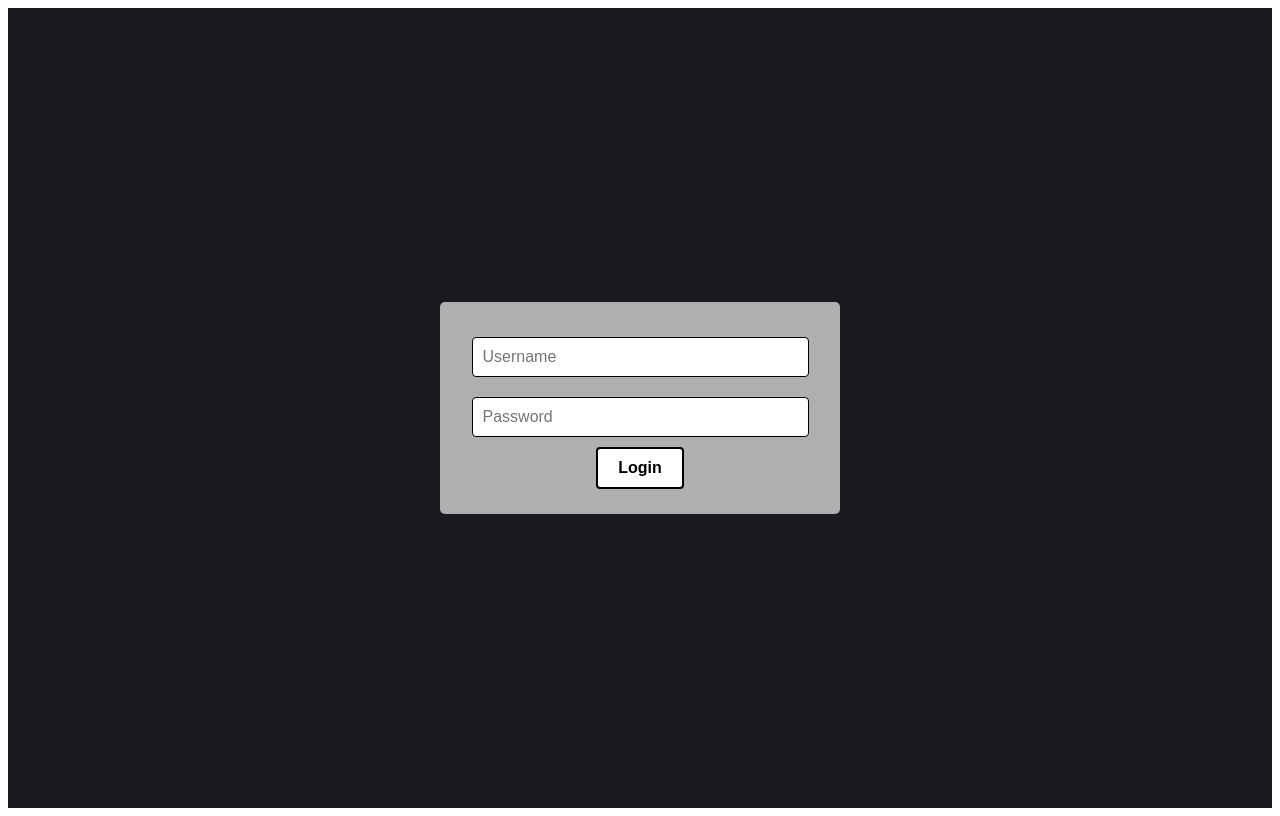
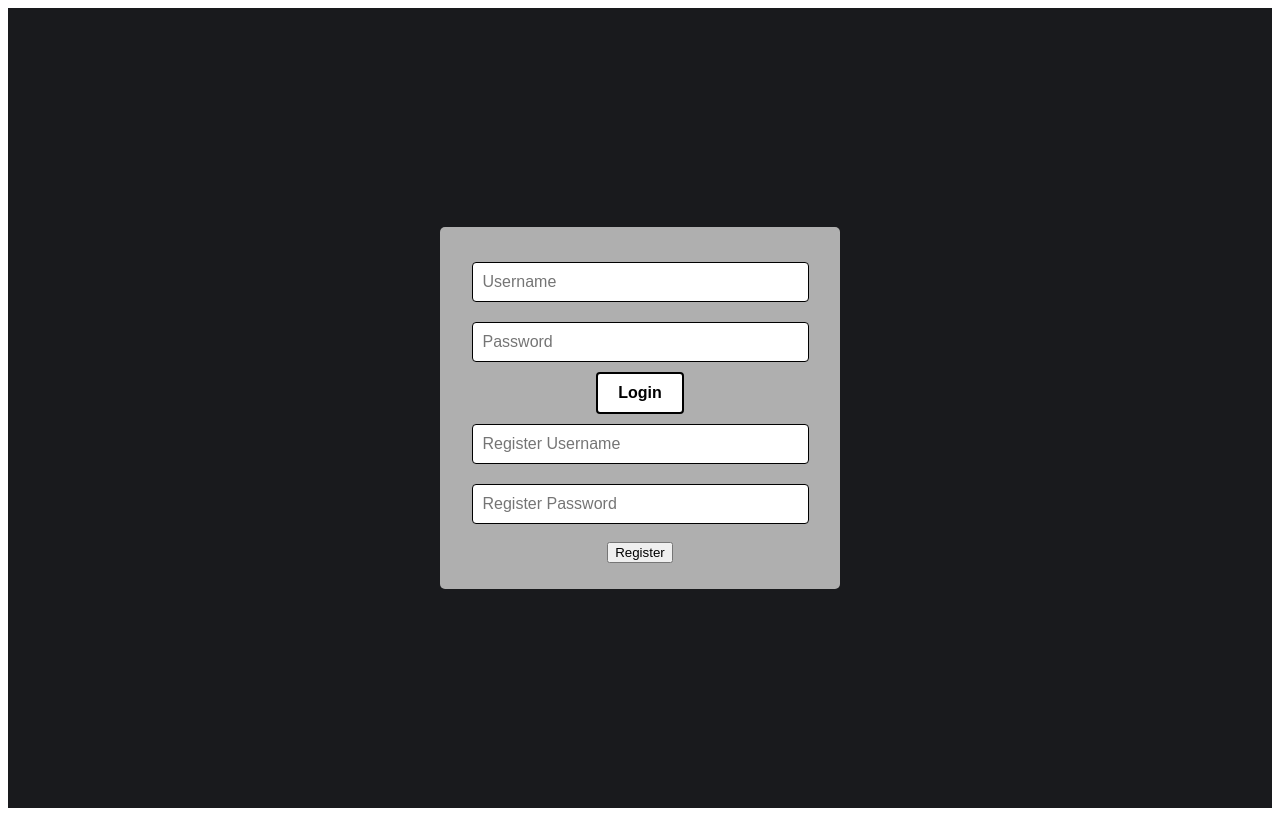
Before and after one commit to JonasB91/FWK23S-Grupp4-Frontend-Server, a React (Create React App) app: page / in a window 1280 px wide. Built offline with nearby package versions, Linux system fonts and the light colour scheme.

Commit message:
Lägger till register endpoint, enkel frontend

```diff
--- a/src/App.js
+++ b/src/App.js
@@ -4,8 +4,35 @@ import './App.css';
 function App() {
   const [username, setUsername] = useState('');
   const [password, setPassword] = useState('');
+  const [registerUsername, setRegisterUsername] = useState('');
+  const [registerPassword, setRegisterPassword] = useState('');
   const [data, setData] = useState(null);
   const [isAuthenticated, setAuthenticated] = useState(false);
+
+    // Register Handler för att registrera användare..
+    const handleRegister = async () => {
+      try {
+        const response = await fetch('http://localhost:3001/auth/register', {
+          method: 'POST',
+          headers: {
+            'Content-Type': 'application/json',
+          },
+          body: JSON.stringify({
+            username: registerUsername,
+            password: registerPassword,
+          }),
+        });
+
+        if (!response.ok) {
+          throw new Error('Failed to register user');
+        }
+
+        const result = await response.json();
+        console.log(result.message);
+      } catch (error) {
+        alert(error.message || 'Failed to register user');
+      }
+    };
 
   const handleLogin = async () => {
 
@@ -77,6 +104,10 @@ function App() {
             <input type="email" value={username} onChange={(e) => setUsername(e.target.value)} placeholder="Username" className="input-field" />
             <input type="password" value={password} onChange={(e) => setPassword(e.target.value)} placeholder="Password" className="input-field" />
             <button onClick={handleLogin} className="login-button">Login</button>
+
+            <input type="email" value={registerUsername} onChange={(e) => setRegisterUsername(e.target.value)} placeholder="Register Username" className="input-field" />
+            <input type="password" value={registerPassword} onChange={(e) => setRegisterPassword(e.target.value)} placeholder="Register Password" className="input-field" />
+            <button onClick={handleRegister} className="register-button">Register</button>
           </div>)
         }
       </header>
```
